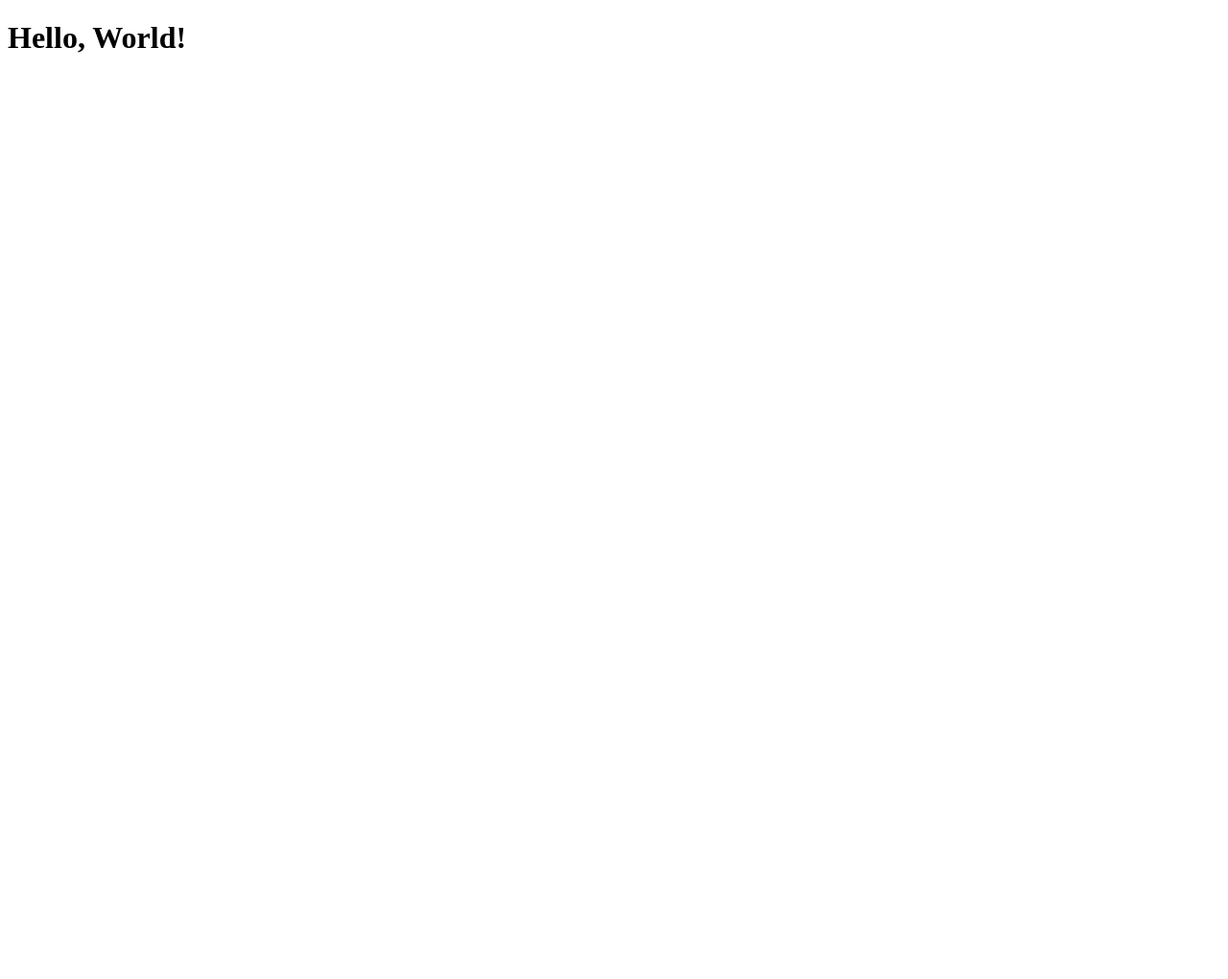
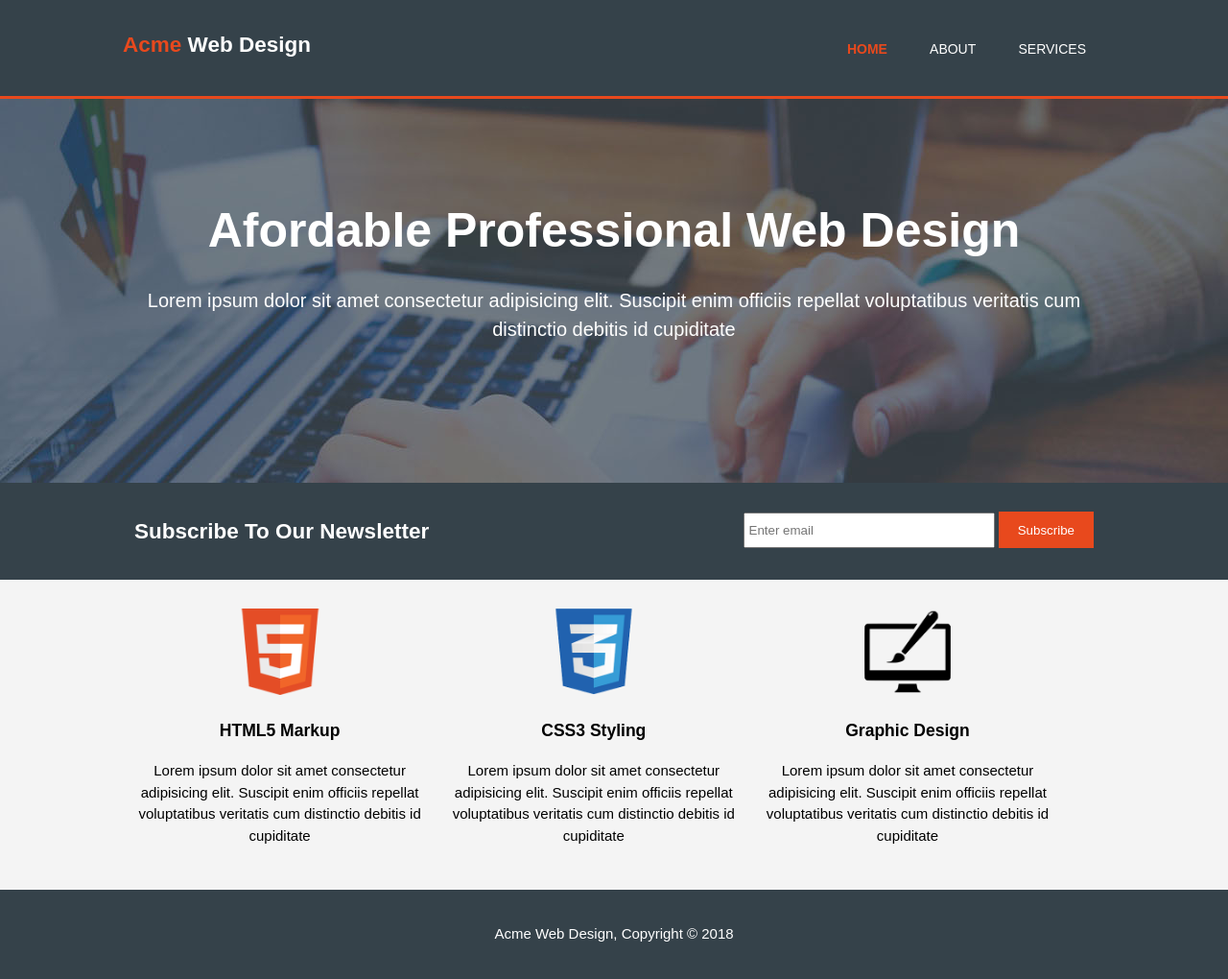
Before and after one commit to nikita-rudenko/html-css-practice, a plain HTML site: page 01. Acme Web Design/index.html in a window 1280 px wide. Shown: the whole page at 96% size. Before the commit the page ends 800 px from the top, so only its background shows below. Drawn offline with Linux system fonts and the light colour scheme.

Commit message:
project 01 completed

```diff
--- a/01. Acme Web Design/css/styles.css
+++ b/01. Acme Web Design/css/styles.css
@@ -0,0 +1,212 @@
+body {
+	/* font-family: Arial, Helvetica, sans-serif;
+	font-size: 15px;
+  line-height: 1.5; */
+	font: 15px/1.5 Arial, Helvetica, sans-serif;
+	padding: 0;
+	margin: 0;
+	background: #f4f4f4;
+}
+
+/* Global */
+.container {
+	width: 80%;
+	margin: auto;
+	overflow: hidden;
+}
+
+ul {
+	margin: 0;
+	padding: 0;
+}
+
+.btn_1 {
+	height: 38px;
+	background: #e8491d;
+	border: none;
+	padding-left: 20px;
+	padding-right: 20px;
+	color: #ffffff;
+}
+
+.dark {
+	padding: 15px;
+	background: #35424a;
+	color: #ffffff;
+	margin-top: 10px;
+	margin-bottom: 10px;
+}
+
+/* Header */
+header {
+	background: #35424a;
+	color: #ffffff;
+	padding-top: 30px;
+	min-height: 70px;
+	border-bottom: #e8491d 3px solid;
+}
+
+header a {
+	color: #ffffff;
+	text-decoration: none;
+	text-transform: uppercase;
+	font-size: 14px;
+}
+
+header li {
+	display: inline;
+	padding: 0 20px 0 20px;
+}
+
+header #branding {
+	float: left;
+}
+
+header #branding h2 {
+	margin: 0;
+}
+
+header nav {
+	float: right;
+	margin-top: 10px;
+}
+
+header .highlight,
+header .current a {
+	color: #e8491d;
+	font-weight: bold;
+}
+
+header a:hover {
+	color: #cccccc;
+}
+
+/* Showcase */
+#showcase {
+	min-height: 400px;
+	background: url('../img/showcase.jpg') no-repeat -400px;
+	text-align: center;
+	color: #ffffff;
+}
+
+#showcase h1 {
+	margin-top: 100px;
+	font-size: 50px;
+	margin-bottom: 10px;
+}
+
+#showcase p {
+	font-size: 20px;
+}
+
+/* Newsletter */
+#newsletter {
+	padding: 15px;
+	color: #ffffff;
+	background: #35424a;
+}
+
+#newsletter h2 {
+	float: left;
+}
+
+#newsletter form {
+	float: right;
+	margin-top: 15px;
+}
+
+#newsletter input[type='email'] {
+	padding: 4px;
+	height: 25px;
+	width: 250px;
+}
+
+/* Boxes */
+#boxes {
+	margin-top: 20px;
+}
+
+#boxes .box {
+	float: left;
+	text-align: center;
+	width: 30%;
+	padding: 10px;
+}
+
+#boxes .box img {
+	width: 90px;
+}
+
+/* Sidebar */
+aside#sidebar {
+	float: right;
+	width: 30%;
+	margin-top: 10px;
+}
+
+aside#sidebar .quote input,
+aside#sidebar .quote textarea {
+	width: 90%;
+	padding: 5px;
+}
+
+/* Main-col */
+article#main-col {
+	float: left;
+	width: 65%;
+}
+
+/* Services */
+ul#services li {
+	list-style: none;
+	padding: 20px;
+	border: #cccccc solid 1px;
+	margin-bottom: 5px;
+	background: #e6e6e6;
+}
+
+footer {
+	padding: 20px;
+	margin-top: 20px;
+	color: #ffffff;
+	background: #35424a;
+	text-align: center;
+}
+
+/* Media Queries*/
+
+@media (max-width: 700px) {
+	header #branding,
+	header nav,
+	header nav li,
+	#newsletter h2,
+	#newsletter form,
+	#boxes .box,
+	article#main-col,
+	aside#sidebar {
+		float: none;
+		text-align: center;
+		width: 100%;
+	}
+
+	header {
+		padding: 20px;
+	}
+
+	#showcase h1 {
+		margin-top: 40px;
+	}
+
+	#newsletter button,
+	.quote button {
+		display: block;
+		width: 100%;
+	}
+
+	#newsletter form input[type='email'],
+	.quote input,
+	.quote textarea {
+		width: 100%;
+		margin-bottom: 5px;
+	}
+}
--- a/01. Acme Web Design/index.html
+++ b/01. Acme Web Design/index.html
@@ -3,10 +3,84 @@
 	<head>
 		<meta charset="UTF-8" />
 		<meta name="viewport" content="width=device-width, initial-scale=1.0" />
+		<meta
+			name="keywords"
+			content="web design, professional web design, affordable web design"
+		/>
+		<meta name="author" content="Nick Rudenko" />
 		<meta http-equiv="X-UA-Compatible" content="ie=edge" />
-		<title>Document</title>
+		<link rel="stylesheet" href="./css/styles.css" />
+		<title>Acme Web Design | Welcome</title>
 	</head>
 	<body>
-		<h1>Hello, World!</h1>
+		<header>
+			<div class="container">
+				<div id="branding">
+					<h2><span class="highlight">Acme</span> Web Design</h2>
+				</div>
+				<nav>
+					<ul>
+						<li class="current"><a href="index.html">Home</a></li>
+						<li><a href="about.html">About</a></li>
+						<li><a href="services.html">Services</a></li>
+					</ul>
+				</nav>
+			</div>
+		</header>
+
+		<section id="showcase">
+			<div class="container">
+				<h1>Afordable Professional Web Design</h1>
+				<p>
+					Lorem ipsum dolor sit amet consectetur adipisicing elit. Suscipit enim
+					officiis repellat voluptatibus veritatis cum distinctio debitis id
+					cupiditate
+				</p>
+			</div>
+		</section>
+
+		<section id="newsletter">
+			<div class="container">
+				<h2>Subscribe To Our Newsletter</h2>
+				<form action="#">
+					<input type="email" name="" placeholder="Enter email" />
+					<button type="submit" class="btn_1">Subscribe</button>
+				</form>
+			</div>
+		</section>
+
+		<section id="boxes">
+			<div class="container">
+				<div class="box">
+					<img src="./img/logo_html.png" alt="logo_html" />
+					<h3>HTML5 Markup</h3>
+					<p>
+						Lorem ipsum dolor sit amet consectetur adipisicing elit. Suscipit
+						enim officiis repellat voluptatibus veritatis cum distinctio debitis
+						id cupiditate
+					</p>
+				</div>
+				<div class="box">
+					<img src="./img/logo_css.png" alt="logo_css" />
+					<h3>CSS3 Styling</h3>
+					<p>
+						Lorem ipsum dolor sit amet consectetur adipisicing elit. Suscipit
+						enim officiis repellat voluptatibus veritatis cum distinctio debitis
+						id cupiditate
+					</p>
+				</div>
+				<div class="box">
+					<img src="./img/logo_brush.png" alt="logo_brush" />
+					<h3>Graphic Design</h3>
+					<p>
+						Lorem ipsum dolor sit amet consectetur adipisicing elit. Suscipit
+						enim officiis repellat voluptatibus veritatis cum distinctio debitis
+						id cupiditate
+					</p>
+				</div>
+			</div>
+		</section>
+
+		<footer><p>Acme Web Design, Copyright &copy; 2018</p></footer>
 	</body>
 </html>
```
Also changed, not shown: 01. Acme Web Design/about.html (added, +91 -0 lines), 01. Acme Web Design/services.html (added, +101 -0 lines).
